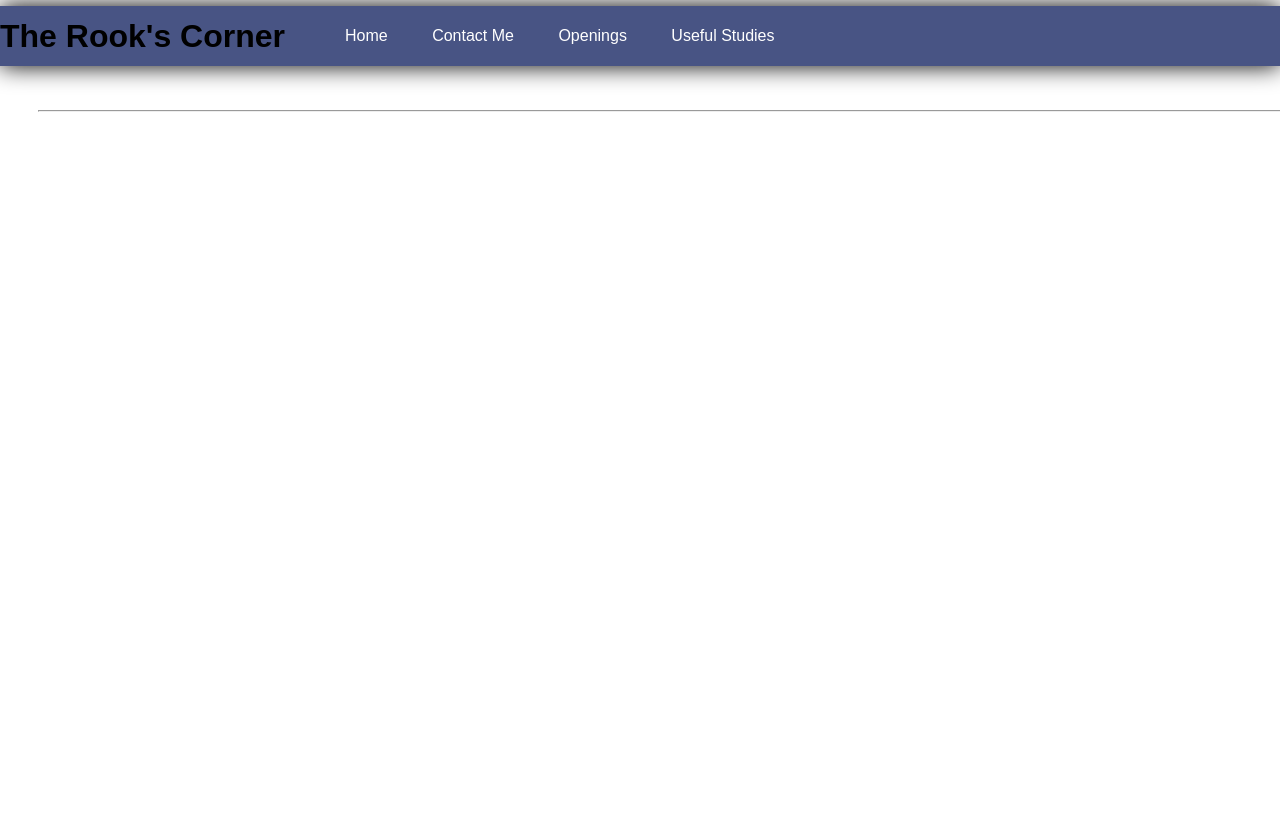
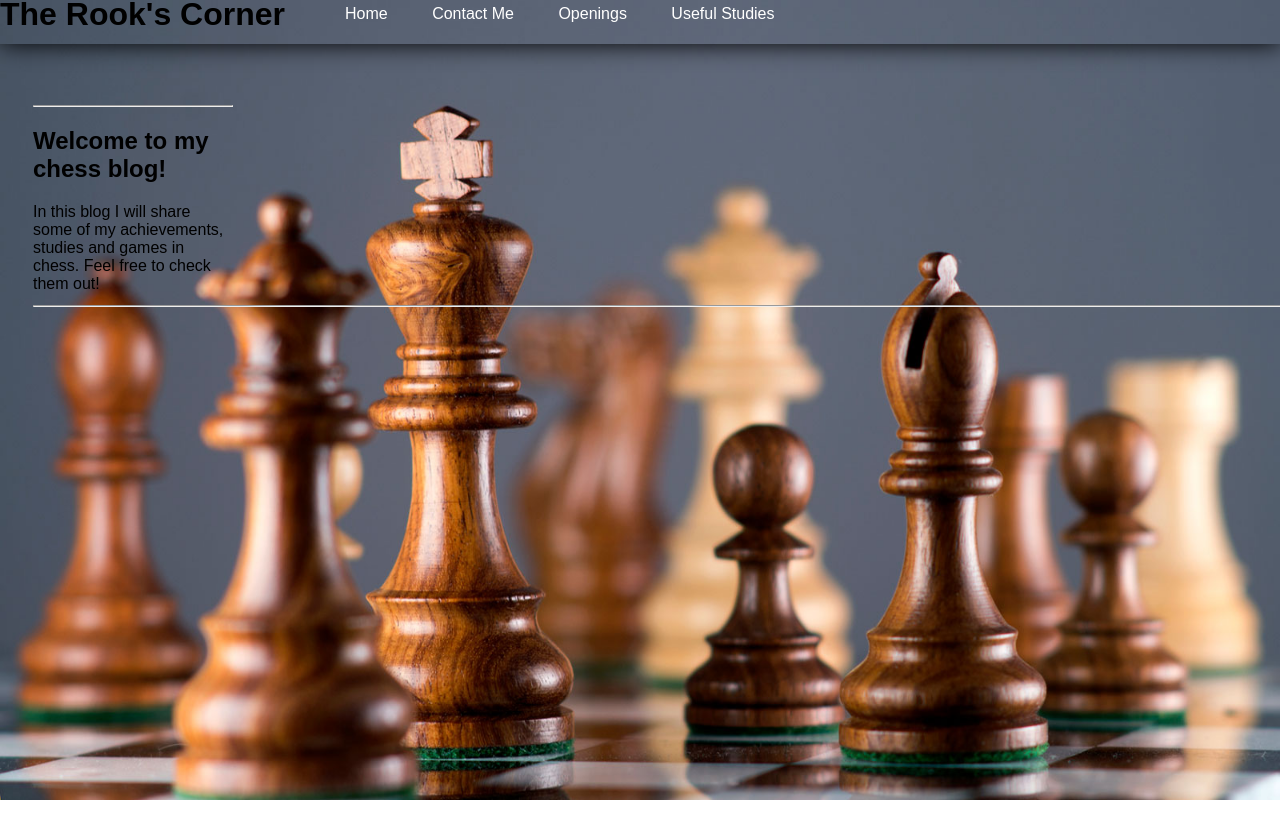
Before and after one commit to rgeilik/DesignAndDevInternal, a plain HTML site: page index.html in a window 1280 px wide. Shown: the top 838 px of the page. Drawn offline with Linux system fonts and the light colour scheme.

Commit message:
Added onScroll function to sticky navbar, added image cover

```diff
--- a/index.html
+++ b/index.html
@@ -6,11 +6,12 @@
   <meta name="viewport" content="width=device-width">
   <title>The Rook's Corner</title>
   <link href="style.css" rel="stylesheet" type="text/css" />
+  <link rel="icon" href="rookicon.ico" type="image/x-icon">
 </head>
 
 <body>
-  <div class="header-img">
-  <header class="navigation">
+
+  <header id="navigation">
     <h1>The Rook's Corner</h1>
     <nav>
       <ul>
@@ -33,8 +34,19 @@
     </nav>
 
   </header>
+  <div class="header-img">
+
+    <hr>
+    <h2>Welcome to my chess blog!</h2>
+    <p>In this blog I will share some of my achievements, studies and games in chess. Feel free to check them out!</p>
     </div>
+
+
+
   <hr>
+
+
+
   <script src="script.js"></script>
 </body>
 
--- a/script.js
+++ b/script.js
@@ -0,0 +1,9 @@
+window.onscroll = function() {scrollFunction()};
+
+function scrollFunction() {
+  if (document.body.scrollTop > 20 || document.documentElement.scrollTop > 20) {
+    document.getElementById("navigation").style.top = "0";
+  } else {
+    document.getElementById("navigation").style.top = "-20px";
+  }
+}
--- a/style.css
+++ b/style.css
@@ -10,19 +10,24 @@ html, body {
 body {
 height: 125vh;
 margin-top: 80px;
-padding: 30px;
-background-size: cover;
 font-family: sans-serif;
+  padding: 25px;
+  background: url(InternalHeader.jpg);
+  background-repeat: no-repeat;
+  background-size: 100% 100%;;
 }
 
 .header-img {
-
-  background-image: url(/Resources/InternalHeader.img);
+  width: 200px;
+  height: 200px;
+  display: block;
+  position: relative;
 }
 
+
+
 /* -------------NAVIGATION BAR-------------- */
-.navigation {
-background-color: #485484;
+#navigation {
 position: fixed;
 left: 0;
 right: 0;
@@ -31,27 +36,32 @@ height: 60px;
 display: flex;
 align-items: center;
 box-shadow: 0 0 25px 0 black;
-  margin-top: 1px;
+  margin-top: 4px;
   margin-bottom: 1px;
+
+top: -20px; /* Hide the navbar 50 px outside of the top view */
+width: 100%; /* Full width */
+transition: top 0.3s; /* Transition effect when sliding down (and up) */
 }
 
 
-.navigation * {
+#navigation * {
 display: inline;
+
 }
 
 
-.navigation li {
+#navigation li {
 margin: 20px;
 }
 
 
-.navigation li a {
+#navigation li a {
 color: blue;
 text-decoration: none;
 }
 
-.navigation a:link {
+#navigation a:link {
 
 color: white;
 -webkit-transition: color 1s;
@@ -61,7 +71,7 @@ color: white;
     transition:         color 1s;
 }
 
-.navigation a:hover {
+#navigation a:hover {
 color: grey;
 
 }
```
Also changed, not shown: ContactMe.html (+37 -1 lines), Openings.html (+2 -0 lines), rookicon.ico (added).
